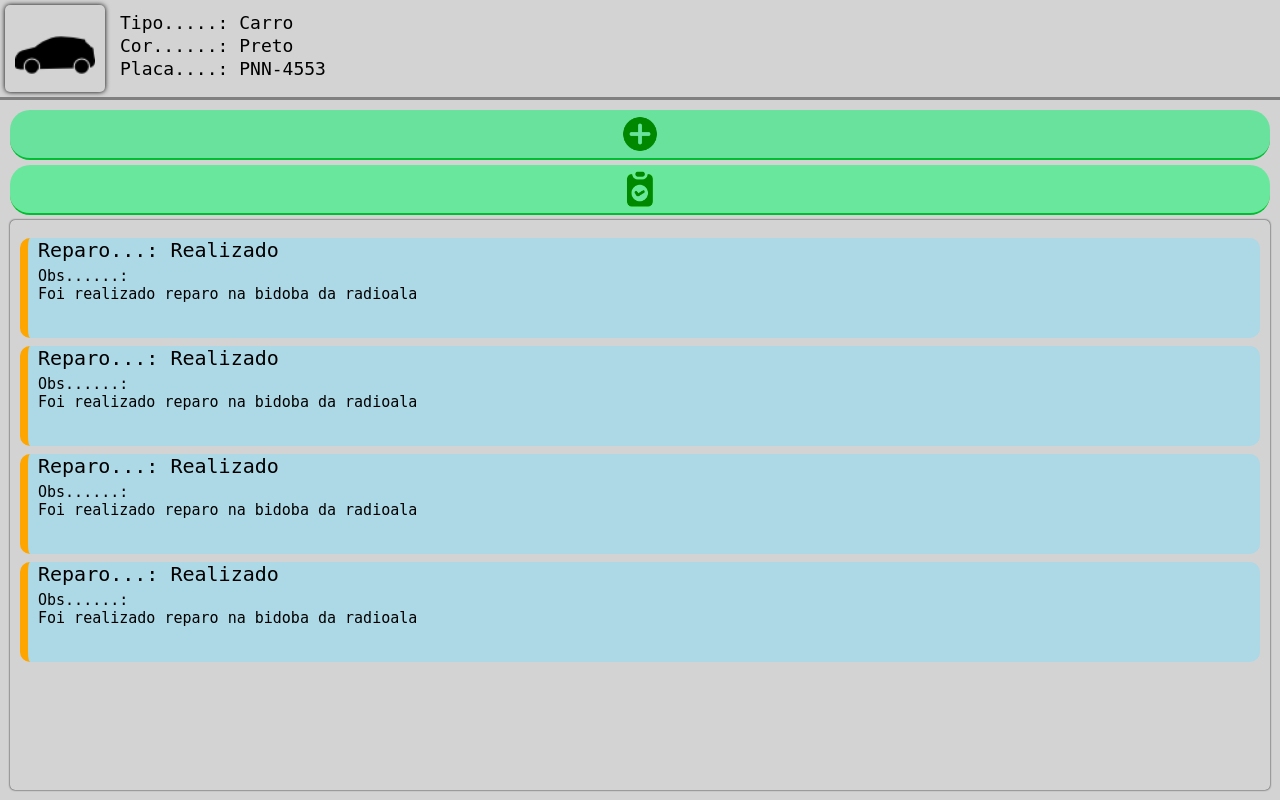
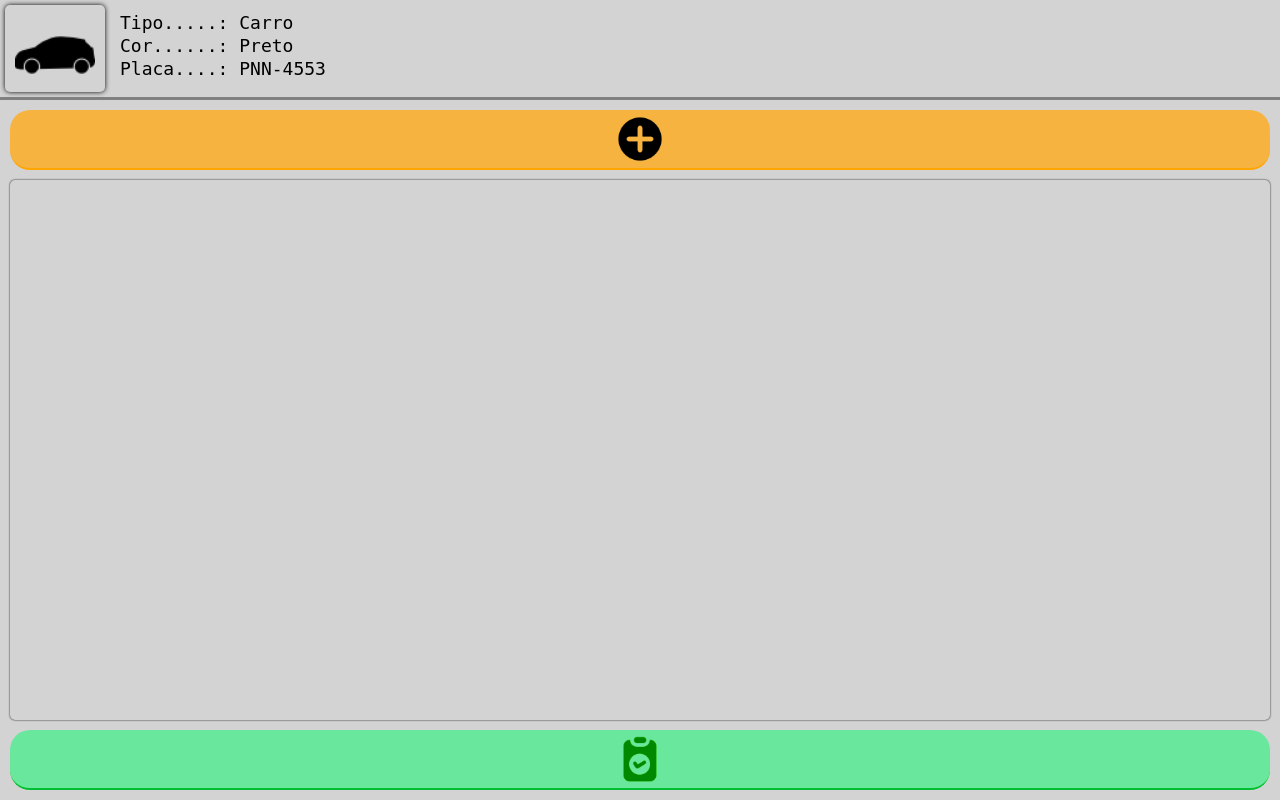
Before and after one commit to jr-roberto/Sistema-Oficina_Mecanica, a Flask app: template templates/mobile/servico_ini_servico.html in a window 1280 px wide. Run offline with Flask 2, Linux system fonts and the light colour scheme; the template is opened without the code that fills it, so the values that code supplies are empty.

Commit message:
Implemento de novos recusrsos

```diff
--- a/anotacoes.txt
+++ b/anotacoes.txt
@@ -1,6 +1,8 @@
 Mudar cor icone
 https://www.youtube.com/watch?v=Ni49a8gZQxY
 https://codepen.io/sosuke/pen/Pjoqqp
+
+https://youtu.be/ZfUwFCCCDh0
 
 Transformar dict em class
 # Turns a dictionary into a class
--- a/banco_dados/banco.py
+++ b/banco_dados/banco.py
@@ -121,7 +121,7 @@ def ver_veiculo_usu(id_cliente):
 
     return result
 
-if __name__=="__main__":
+if __name__ == "__main__" :
 
     if os.path.isfile('gom.db'):
         os.remove('gom.db')
@@ -137,6 +137,10 @@ if __name__=="__main__":
     SQL = "CREATE TABLE veiculo ( id integer primary key , cod_cliente integer , tipo_veiculo text , cor_veiculo text , placa_veiculo text )"
     cur.execute(SQL)
 
+    # Criando tabela veiculo
+    SQL = "CREATE TABLE servico ( id integer primary key , cod_cliente integer , tipo_veiculo text , cor_veiculo text , placa_veiculo text )"
+    cur.execute(SQL)
+
     usaurio_1 = Usuario("ROBERTO GOMES","85989613249","00011122299","FUN")
     usaurio_2 = Usuario("JOSE DA SILVA","85988888888","12345678910","CLI")
 
--- a/banco_dados/log_secao.csv
+++ b/banco_dados/log_secao.csv
@@ -1,7 +1,8 @@
 endereco_ip;inicio_sec;fim_secao
 1.1.1.1;20230326201153;20230326201653
 192.168.1.113;20230326203534;20230326204034
-127.0.0.1;20230421172117;20230421175117
+127.0.0.1;20230423003209;20230423010209
 192.168.1.3;20230421193603;20230421200603
 192.168.1.4;20230407184756;20230407191756
 192.168.1.5;20230421195919;20230421202919
+192.168.1.2;20230423003051;20230423010051
--- a/templates/mobile/login.html
+++ b/templates/mobile/login.html
@@ -22,8 +22,8 @@
     -->
 
     <div class="entrar">
-        <input type="button" value="Cliente" id="cliente" tabindex="1">
-        <input type="button" value="Funcionario" id="funcionario" tabindex="2">
+        <input type="button" value="Cliente" id="cliente" tabindex="0">
+        <input type="button" value="Funcionario" id="funcionario" tabindex="0">
     </div>
 
 </form>
--- a/templates/mobile/servico_ini_servico.html
+++ b/templates/mobile/servico_ini_servico.html
@@ -12,7 +12,10 @@
         width: 100%;
         height: 100%;
         background: lightgray;
+        transition: .2s;
     }
+
+    div {user-select: none;}
 
     /* Estilo veiculo */
     div.veiculo {
@@ -63,15 +66,18 @@
         padding: 10px;
     }
 
+    div.servico.desable {
+        filter: blur(10px);
+    }
+
     div.servico div.adicionar {
         width: 100%;
-        height: 50px;
+        height: 60px;
         text-align: center;
         border-radius: 20px;
-        background: rgba(0, 255, 0, .5);
-        filter: invert(31%) sepia(88%) saturate(1025%) hue-rotate(86deg) brightness(97%) contrast(108%);
+        background: rgba(255, 172, 28, .8);
         padding: 6px 0;
-        border-bottom: solid 2px green;
+        border-bottom: solid 2px orange;
     }
 
     div.servico div.adicionar img {
@@ -80,14 +86,14 @@
 
     div.servico div.finalizar {
         width: 100%;
-        height: 50px;
+        height: 60px;
         text-align: center;
         border-radius: 20px;
         background: rgba(255, 255, 100, .5);
         filter: invert(31%) sepia(88%) saturate(1025%) hue-rotate(86deg) brightness(97%) contrast(108%);
         padding: 6px 0;
         border-bottom: solid 2px green;
-        margin-top: 5px;
+        margin-top: 10px;
     }
 
     div.servico div.finalizar img {
@@ -96,10 +102,10 @@
 
     div.servico div.listaServico {
         width: 100%;
-        height: calc(100% - 110px);
+        height: calc(100% - 140px);
         padding: 10px;
         overflow: auto;
-        margin-top: 5px;
+        margin-top: 10px;
         box-shadow: 0 0 2px black;
         border-radius: 5px;
     }
@@ -125,6 +131,59 @@
         height: calc(100% - 28px);
         overflow: hidden;
     }
+
+    /*Add servico Item popup*/
+    div.addServicoItemPopUp {
+        background: rgba(0, 0, 0, .5);
+        position: absolute;
+        width: 100%;
+        height: calc(100% - 100px);
+        bottom: 0;
+        scale: 0;
+        padding: 30px;
+    }
+
+    div.addServicoItemPopUp.visible {
+        scale: 1;
+    }
+
+    div.addServicoItemPopUp div.input {
+        width: 100%;
+        padding: 5px 0;
+        margin-top: 10px;
+    }
+
+    div.addServicoItemPopUp div.input label {
+        background: rgba(255, 255, 255, .5);
+    }
+
+    div.addServicoItemPopUp div.input label,
+    div.addServicoItemPopUp div.input input,
+    div.addServicoItemPopUp div.input textarea {
+        width: 100%;
+        padding: 5px;
+        font-size: 18px;
+    }
+
+    div.addServicoItemPopUp div.input input,
+    div.addServicoItemPopUp div.input textarea {
+        margin-top: 8px;
+    }
+
+    div.addServicoItemPopUp div.input textarea {
+        height: 100px;
+    }
+
+    div.addServicoItemPopUp div.input input[type="button"] {
+        margin: 0;
+        position: relative;
+        font-size: 20px;
+        border-radius: 10px;
+        padding: 10px;
+        bottom: 0;
+    }
+
+
 </style>
 
 {% endblock %}
@@ -146,55 +205,38 @@
 
 </div>
 
-<div class="servico">
+<div class="servico" id="displayServico">
 
-    <div class="adicionar">
+    <div class="adicionar" id="formNovoReparo">
         <img src="./static/img/adicionar.png" alt="">
+    </div>
+
+    <div class="listaServico" id="listaServico">
     </div>
 
     <div class="finalizar">
         <img src="./static/img/finalizar.png" alt="">
     </div>
 
-    <div class="listaServico">
+</div>
 
-        <div class="itemServico">
+<div class="addServicoItemPopUp" id="popup">
 
-            <p>Reparo...: Realizado</p>
-            <p class="obs">Obs......:<br>
-                Foi realizado reparo na bidoba da radioala
-            </p>
+    <div class="input">
+        <label for="servicoRealizado">Reparo realizado</label>
+        <input type="text" name="servico_reralizado" id="servicoRealizado" autocomplete="off">
+    </div>
 
-        </div>
+    <div class="input">
+        <label for="servicoRealizadoObs">Observação</label>
+        <textarea name="obs_servico" id="servicoRealizadoObs" cols="30" rows="10" autocomplete="off"></textarea>
+    </div>
 
-        <div class="itemServico">
+    <div class="input">
+        <input type="button" value="Cadastrar" id="addReparo">
+    </div>
 
-            <p>Reparo...: Realizado</p>
-            <p class="obs">Obs......:<br>
-                Foi realizado reparo na bidoba da radioala
-            </p>
-
-        </div>
-
-        <div class="itemServico">
-
-            <p>Reparo...: Realizado</p>
-            <p class="obs">Obs......:<br>
-                Foi realizado reparo na bidoba da radioala
-            </p>
-
-        </div>
-
-        <div class="itemServico">
-
-            <p>Reparo...: Realizado</p>
-            <p class="obs">Obs......:<br>
-                Foi realizado reparo na bidoba da radioala
-            </p>
-
-        </div>
-
-    </div>
+    <strong></strong>
 
 </div>
 
@@ -204,6 +246,63 @@
 
 <script>
 
+    const formNovoReparo = document.getElementById("formNovoReparo");
+    const addReparo = document.getElementById("addReparo");
+    const listaServico = document.getElementById("listaServico");
+
+    formNovoReparo.addEventListener("click",novoReparo);
+
+    function novoReparo(){
+        let popup = document.getElementById("popup");
+        let displayServico = document.getElementById("displayServico");
+
+        popup.classList.toggle("visible");
+        displayServico.classList.toggle("desable");
+    }
+
+    addReparo.addEventListener("click",()=>{
+        let servicoRealizado = document.getElementById("servicoRealizado");
+        let servicoRealizadoObs = document.getElementById("servicoRealizadoObs");
+
+        if ( servicoRealizado.value !== null )
+        {
+            // Instanciando elementos na memoria
+            let itemServico = document.createElement("div");
+            let reparoRealizado = document.createElement("p");
+            let obsReparo = document.createElement("p");
+
+            // Definindo class
+            itemServico.classList.add("itemServico");
+            obsReparo.classList.add("obs");
+
+            // Definindo conteudos das tags <p>
+            reparoRealizado.innerHTML = `<strong>Serviço : ${servicoRealizado.value}</strong>`
+            obsReparo.innerHTML = `Obs : ${servicoRealizadoObs.value}`
+
+            // Unindo elemento instanciados
+            itemServico.appendChild(reparoRealizado);
+            itemServico.appendChild(obsReparo);
+
+            // Inserindo um novo reparo
+            listaServico.appendChild(itemServico);
+
+            novoReparo();
+        }
+
+        servicoRealizado.value = null;
+        servicoRealizadoObs.value = null;
+    })
+
+    `
+    <div class="itemServico">
+
+        <p>Reparo...: Realizado</p>
+        <p class="obs">Obs......:
+            <br>Foi realizado reparo na bidoba da radioala
+        </p>
+
+    </div>
+    `
 
 </script>
 
```
Also changed, not shown: static/css/loja.css (+9 -8 lines), templates/mobile/loja.html (+5 -2 lines), gom.db.
